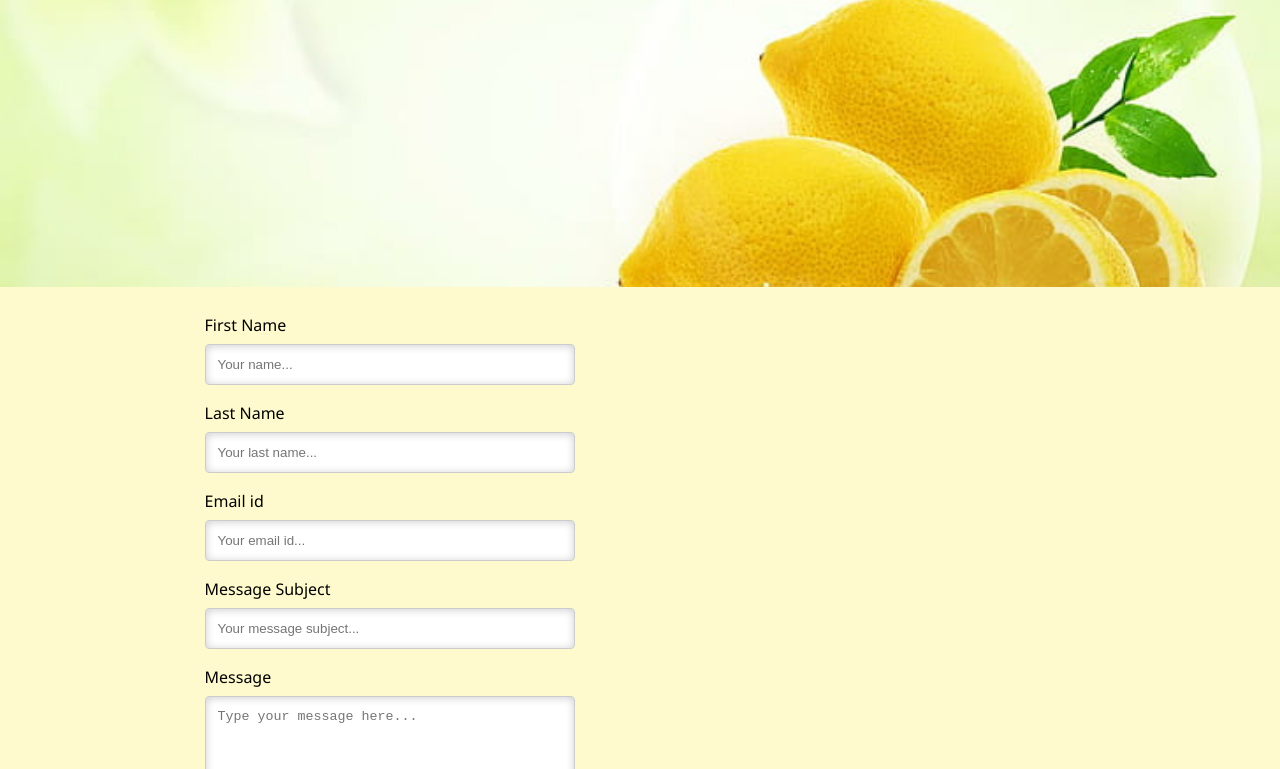
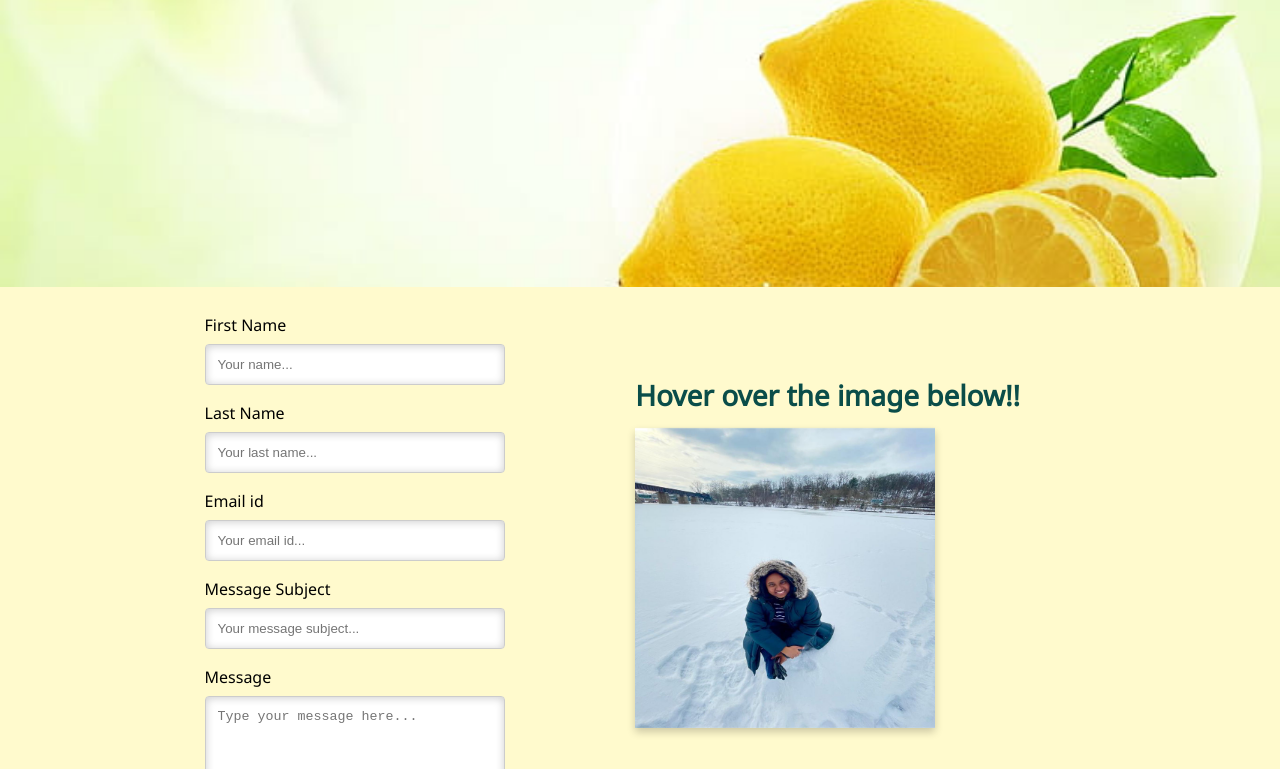
Before and after one commit to kajithku/portfolio-mobile-view, a plain HTML site: page contact.html in a window 1280 px wide. Shown: the part 183-952 px from the top of the page. Drawn offline with Linux system fonts and the light colour scheme.

Commit message:
Add files via upload

```diff
--- a/contact.html
+++ b/contact.html
@@ -55,7 +55,7 @@
 
 
 	<main id="main">
-		<div class="container">
+		<div class="container contact-wrapper">
 			<form class="form-class" action="https://formspree.io/f/xbjwzwpk" method="POST">
 
 			  <label for="fname">First Name</label>
@@ -75,7 +75,21 @@
 
 			  <input type="submit" value="Submit">
 			</form>
+			<div class="flipcard-content">
+				<h2>Hover over the image below!!</h2>
+			<div class="flip-card">
+				<div class="flip-card-inner">
+				  <div class="flip-card-front">
+					<img src="images/me2.jpg" alt="Avatar" style="width:300px;height:300px;">
+				  </div>
+				  <div class="flip-card-back">
+					<h3>Kavitha says:</h3>
+					<p>Thank you for dropping by!!</p>
+				  </div>
+				</div>
+			  </div>
 		  </div>
+		</div>
 
 	</main>
 
--- a/css/style.css
+++ b/css/style.css
@@ -350,6 +350,56 @@ footer a:hover {
     font-weight: bold;
 }
 
+.contact-wrapper {
+    display: flex;
+    align-items: center;
+    flex-direction: column;
+}
+
+.flip-card {
+    background-color: transparent;
+    width: 300px;
+    height: 300px;
+    perspective: 1000px;
+  }
+
+.flip-card h3 {
+    color: lemonchiffon;
+}
+
+  .flip-card-inner {
+    position: relative;
+    width: 100%;
+    height: 100%;
+    text-align: center;
+    transition: transform 0.6s;
+    transform-style: preserve-3d;
+    box-shadow: 0 4px 8px 0 rgba(0,0,0,0.2);
+  }
+
+  .flip-card:hover .flip-card-inner {
+    transform: rotateY(180deg);
+  }
+
+  .flip-card-front, .flip-card-back {
+    position: absolute;
+    width: 100%;
+    height: 100%;
+    -webkit-backface-visibility: hidden;
+    backface-visibility: hidden;
+  }
+
+  .flip-card-front {
+    background-color: #bbb;
+    color: black;
+  }
+
+  .flip-card-back {
+    background-color: #0A4D49;
+    color: lemonchiffon;
+    transform: rotateY(180deg);
+  }
+
 
 /* Media query for tablet display */
 @media screen and (min-width: 640px){
@@ -372,15 +422,24 @@ footer a:hover {
     }
 
     input[type=text], textarea {
-        width: 50%;
+        width: 300px;
     }
 
     .photo-content {
-        margin: 25px;
+    margin: 25px;
+    }
+
+    .photo-content, .contact-wrapper {
+
         /* margin-bottom: 24px; */
         /* display: flex; */
         align-items: flex-start;
         flex-direction: row;
+    }
+
+    .contact-wrapper{
+        margin-left: 4%;
+        margin-right: 4%;
     }
 
     .photo-des {
@@ -457,8 +516,14 @@ footer a:hover {
         background-attachment: initial;
     }
 
-    .photo-img:hover{
+    .photo-img:hover, .flip-card-inner{
         transition: initial;
+    }
+
+    .flip-card:hover .flip-card-inner {
+        /* transform: rotateY(0deg);  */
+        transform-style: flat;
+
     }
 
 
```
